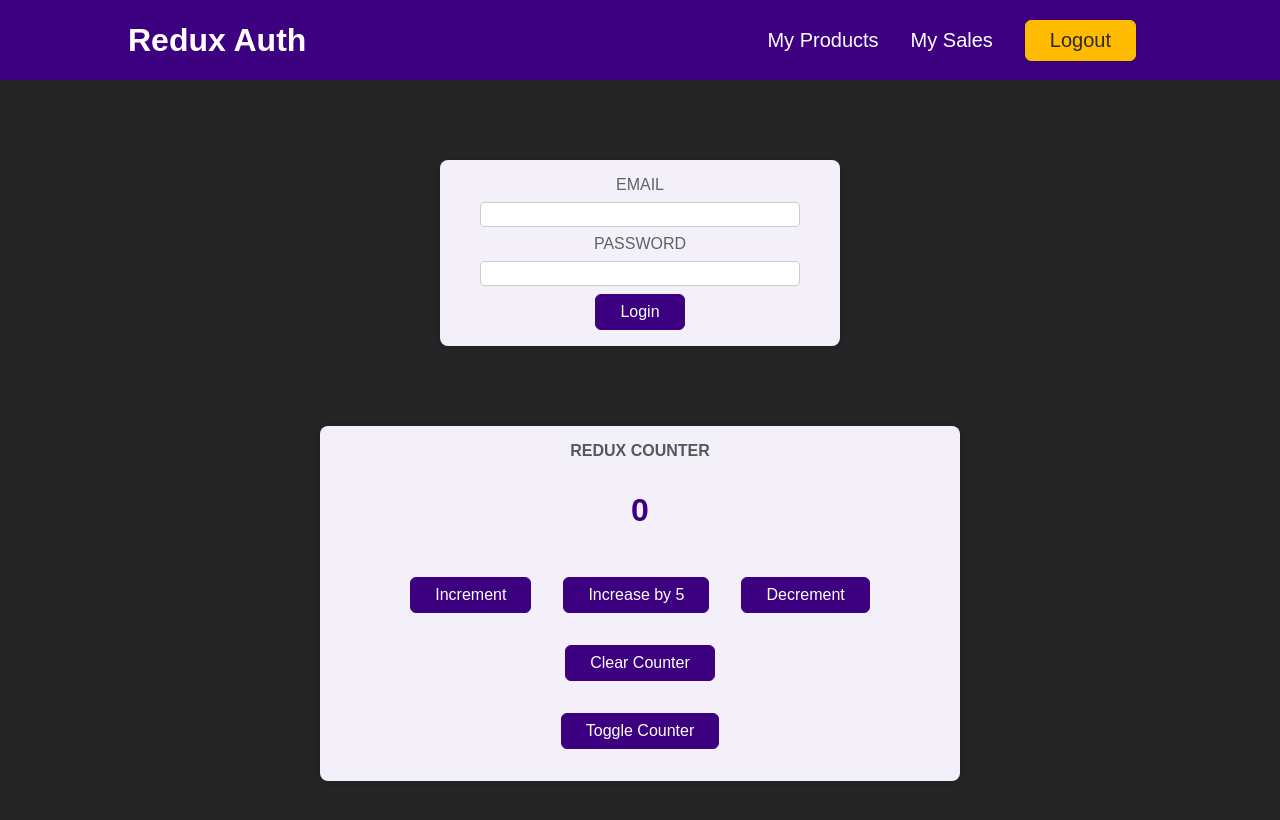
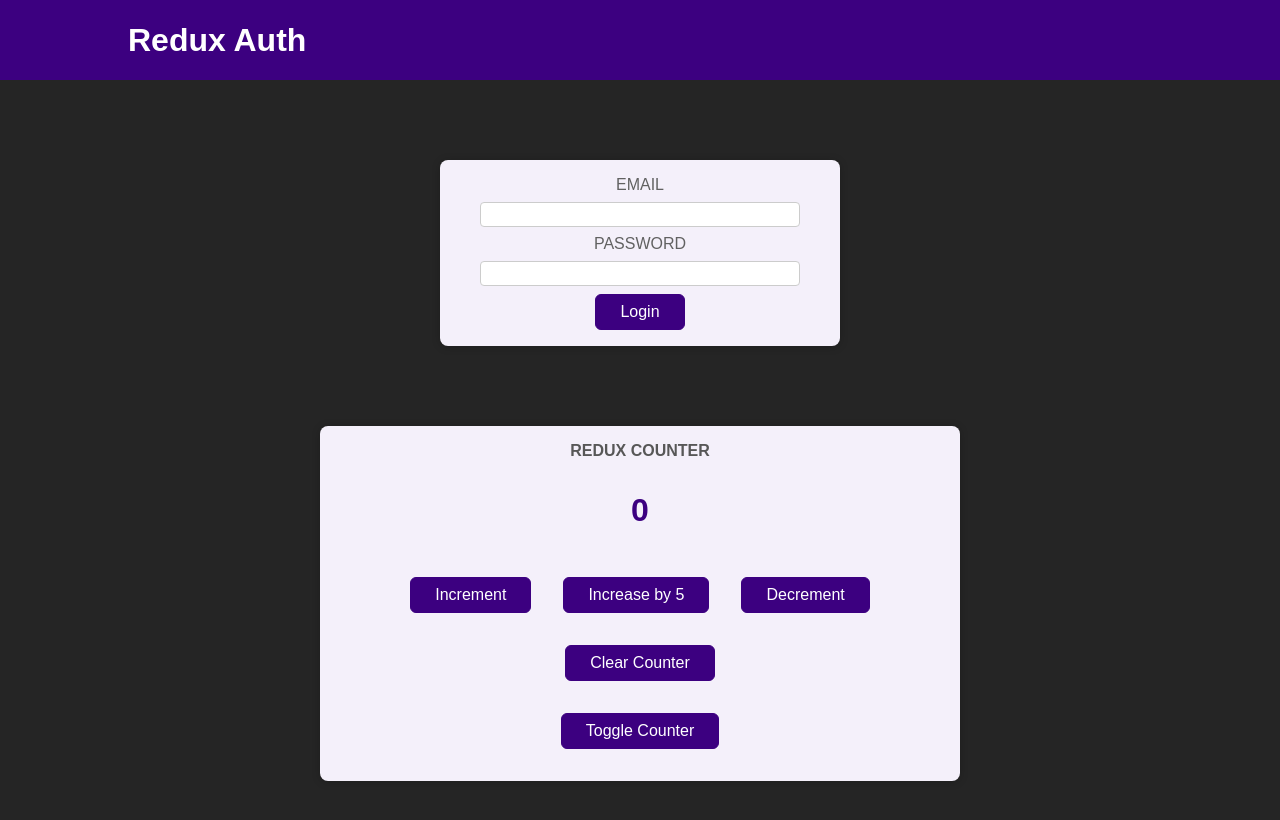
Before and after one commit to Pinetart/Max-Tutorial-React, a React (Create React App) app: page / in a window 1280 px wide. Shown: the top 820 px of the page. Built offline with nearby package versions, Linux system fonts and the light colour scheme.

Commit message:
Reading & Dispatching From A New Slice

```diff
--- a/src/App.js
+++ b/src/App.js
@@ -1,13 +1,19 @@
 import { Fragment } from "react";
+import { useSelector } from "react-redux";
+
 import Counter from "./components/Counter";
 import Header from "./components/Header";
 import Auth from "./components/Auth";
+import UserProfile from "./components/UserProfile";
 
 function App() {
+  const isAuth = useSelector((state) => state.auth.isAuthenticated);
+
   return (
     <Fragment>
       <Header />
-      <Auth />
+      {!isAuth && <Auth />}
+      {isAuth && <UserProfile />}
       <Counter />
     </Fragment>
   );
--- a/src/components/Auth.js
+++ b/src/components/Auth.js
@@ -1,17 +1,27 @@
-import classes from './Auth.module.css';
+import { useDispatch } from "react-redux";
+import classes from "./Auth.module.css";
+import { authActions } from "../store";
 
 const Auth = () => {
+  const dispatch = useDispatch();
+
+  const loginHandler = (e) => {
+    e.preventDefault();
+
+    dispatch(authActions.login());
+  };
+
   return (
     <main className={classes.auth}>
       <section>
-        <form>
+        <form onSubmit={loginHandler}>
           <div className={classes.control}>
-            <label htmlFor='email'>Email</label>
-            <input type='email' id='email' />
+            <label htmlFor="email">Email</label>
+            <input type="email" id="email" />
           </div>
           <div className={classes.control}>
-            <label htmlFor='password'>Password</label>
-            <input type='password' id='password' />
+            <label htmlFor="password">Password</label>
+            <input type="password" id="password" />
           </div>
           <button>Login</button>
         </form>
--- a/src/components/Header.js
+++ b/src/components/Header.js
@@ -1,22 +1,33 @@
-import classes from './Header.module.css';
+import { useSelector, useDispatch } from "react-redux";
+import { authActions } from "../store";
+
+import classes from "./Header.module.css";
 
 const Header = () => {
+  const isAuth = useSelector((state) => state.auth.isAuthenticated);
+  const dispatch = useDispatch();
+
+  const logoutHandler = () => {
+    dispatch(authActions.logout());
+  };
   return (
     <header className={classes.header}>
       <h1>Redux Auth</h1>
+      {isAuth && (
         <nav>
           <ul>
             <li>
-            <a href='/'>My Products</a>
+              <a href="/">My Products</a>
             </li>
             <li>
-            <a href='/'>My Sales</a>
+              <a href="/">My Sales</a>
             </li>
             <li>
-            <button>Logout</button>
+              <button onClick={logoutHandler}>Logout</button>
             </li>
           </ul>
         </nav>
+      )}
     </header>
   );
 };
```
Lines whose indentation alone changed are shown as unchanged.
